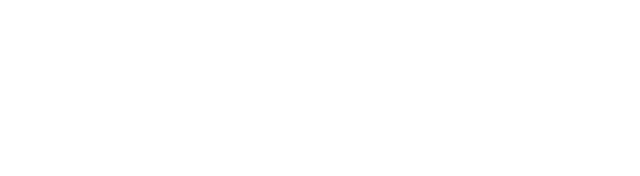
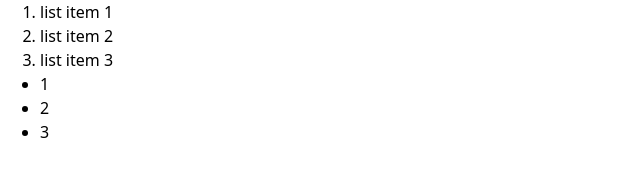
Before and after one commit to WolfBeil/odin-sign-up-form, a website: page index.html in a window 1280 px wide. Shown: the whole page, without its empty margins (0-640 px from the left). Drawn offline with nearby package versions, Linux system fonts and the light colour scheme.

Commit message:
Add basic files and import modern-normalize

```diff
--- a/css/styles.css
+++ b/css/styles.css
@@ -0,0 +1,24 @@
+@import '../node_modules/modern-normalize/modern-normalize.css';
+
+:root {
+    line-height: 1.5;
+  }
+
+  h1, h2, h3, h4, h5, figure, p, ol, ul {
+    margin: 0;
+  }
+
+  ol[role="list"], ul[role="list"] {
+    list-style: none;
+    padding-inline: 0;
+  }
+
+  h1, h2, h3, h4, h5 {
+    font-size: inherit;
+    font-weight: inherit;
+  }
+
+  img {
+    display: block;
+    max-inline-size: 100%;
+}
--- a/index.html
+++ b/index.html
@@ -4,8 +4,18 @@
     <meta charset="UTF-8">
     <meta name="viewport" content="width=device-width, initial-scale=1.0">
     <title>Document</title>
+    <link rel="stylesheet" href="css/styles.css">
 </head>
 <body>
-
+    <ol>
+        <li>list item 1</li>
+        <li>list item 2</li>
+        <li>list item 3</li>
+    </ol>
+    <ul>
+        <li>1</li>
+        <li>2</li>
+        <li>3</li>
+    </ul>
 </body>
 </html>
--- /dev/null
+++ b/package.json
@@ -0,0 +1,5 @@
+{
+  "dependencies": {
+    "modern-normalize": "^3.0.1"
+  }
+}
```
Also changed, not shown: 1 other file.
